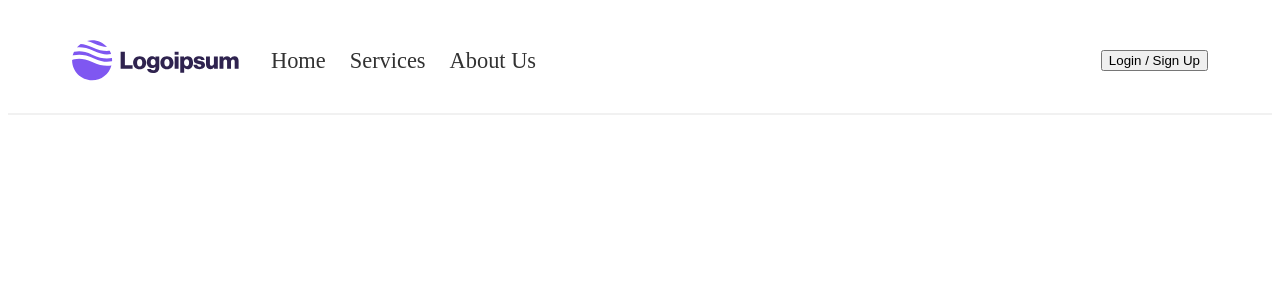
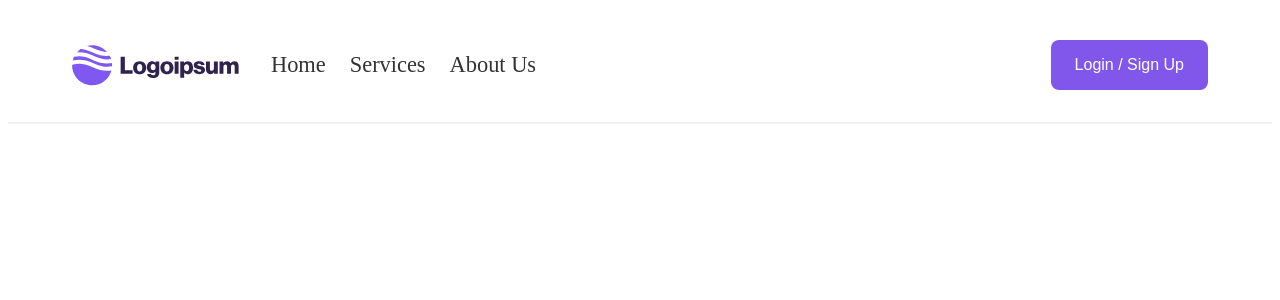
Before and after one commit to GeeEq/Home-Services, a React (Vite) app: page / in a window 1280 px wide. Shown: the top 300 px of the page. Built offline with nearby package versions, Linux system fonts and the light colour scheme.

Commit message:
button styles

```diff
--- a/src/components/common/Button.module.scss
+++ b/src/components/common/Button.module.scss
@@ -0,0 +1,22 @@
+.button {
+  padding: 1rem 1.5rem;
+  background-color: #8056eb;
+  color: #ffffff;
+  border: none;
+  border-radius: 8px;
+  font-size: 1rem;
+  cursor: pointer;
+
+  &:hover {
+    background-color: #5b24e7;
+  }
+}
+
+.rounded {
+  width: 4rem;
+  height: 4rem;
+  border-radius: 50%;
+  display: flex;
+  justify-content: center;
+  align-items: center;
+}
```
